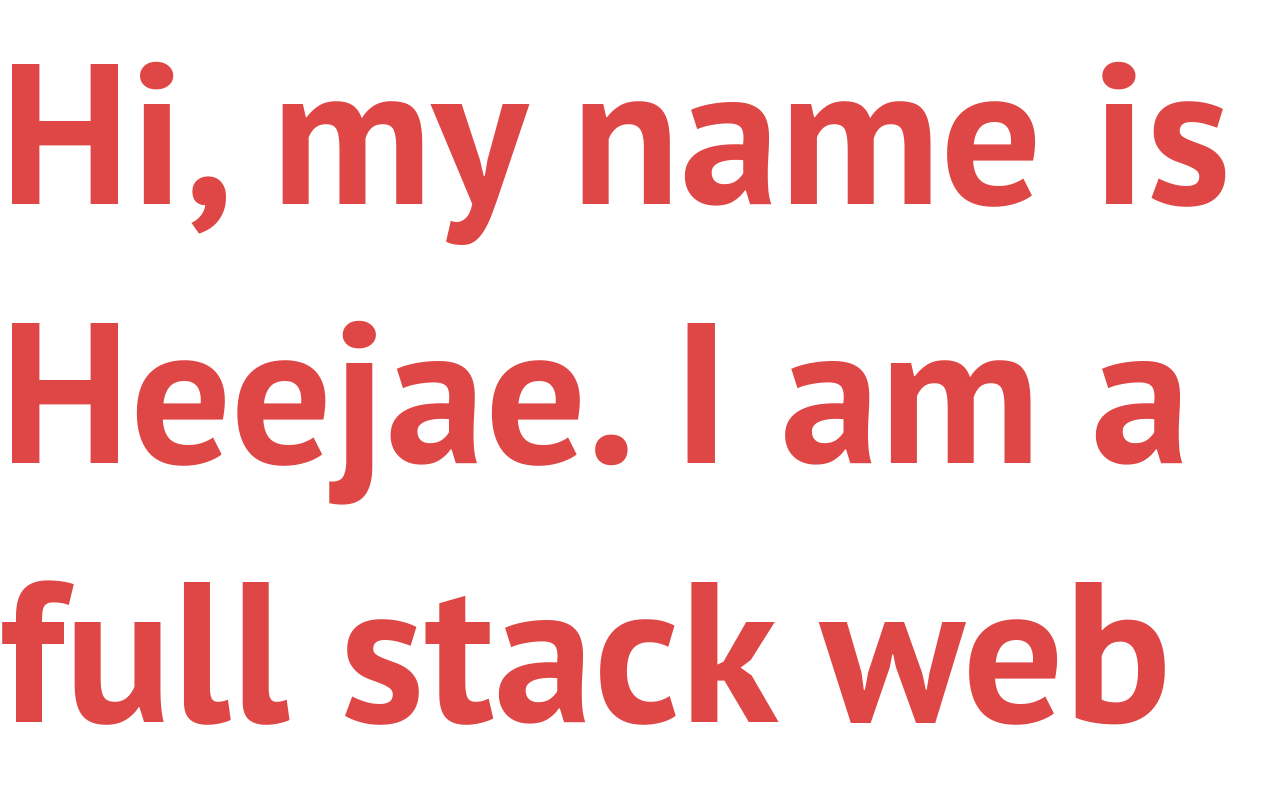
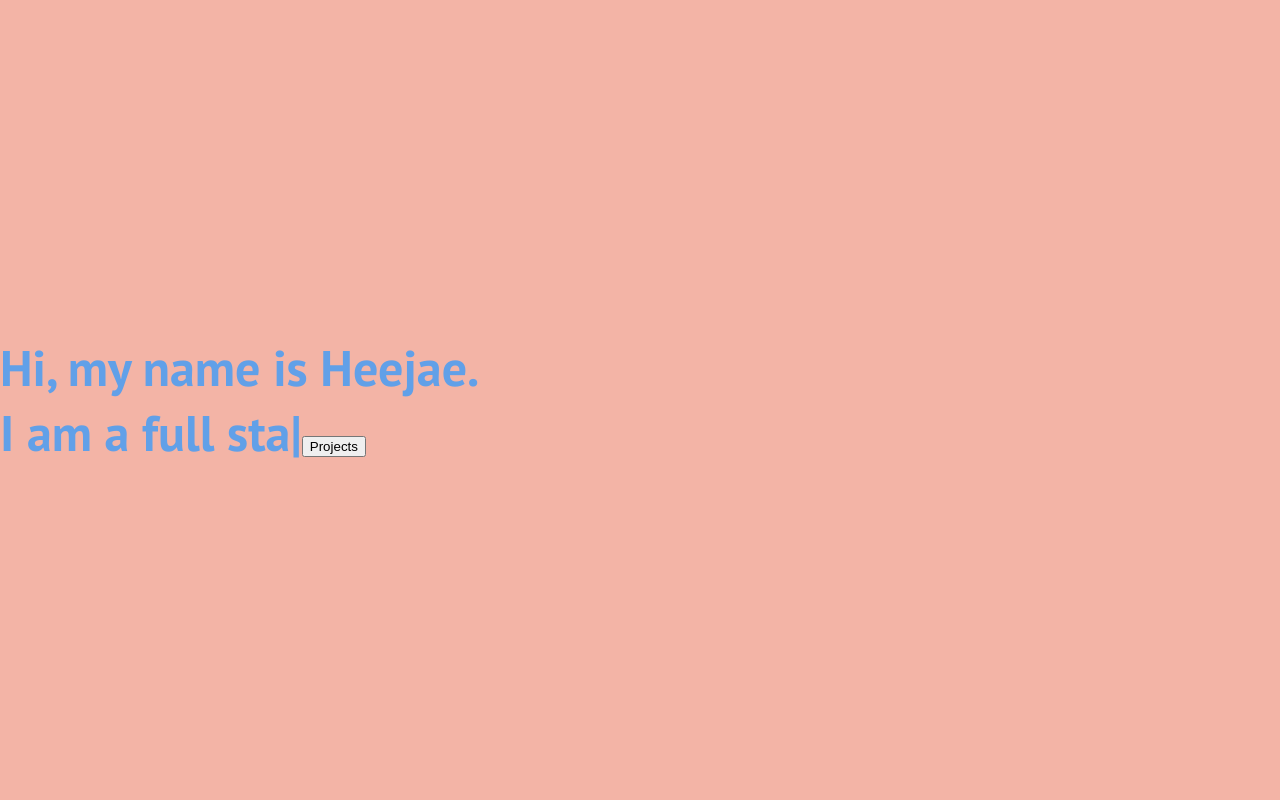
Before and after one commit to heezhan/portfolio, a React (Create React App) app: page / in a window 1280 px wide. Shown: the top 800 px of the page. Built offline with nearby package versions, Linux system fonts and the light colour scheme.

Commit message:
animated intro message

```diff
--- a/package.json
+++ b/package.json
@@ -9,7 +9,8 @@
     "react": "^16.12.0",
     "react-dom": "^16.12.0",
     "react-scripts": "3.3.0",
-    "react-scroll": "^1.7.15"
+    "react-scroll": "^1.7.15",
+    "typed.js": "^2.0.11"
   },
   "scripts": {
     "start": "react-scripts start",
--- a/src/App.css
+++ b/src/App.css
@@ -1,3 +1,3 @@
-.App {
+/* .App {
   text-align: center;
-}
+} */
--- a/src/components/Homepage.js
+++ b/src/components/Homepage.js
@@ -1,21 +1,39 @@
 import React from 'react';
 import '../styles/Homepage.css';
+import Typed from 'typed.js';
 
 class Homepage extends React.Component {
-    handleScroll = (event) => {
-        let element = event.target
-        if (element.scrollHeight - element.scrollTop === element.clientHeight) {
-            console.log('hey')
-        }
+    componentDidMount() {
+      const options = {
+          strings: ["Hi, my name is Heejae. \nI am a full stack web developer."],
+          typeSpeed: 100,
+          startDelay: 50
+      };
+      this.typed = new Typed(this.el, options);
+    }
+
+    componentWillUnmount() {
+      this.typed.destroy();
     }
 
     render() {
         return (
-            <div className="homepage" onScroll={this.handleScroll}>
+            <div className="homepage">
                 <div className="intro">
-                    Hi, my name is Heejae. I am a full stack web developer in D.C.
+                    <span
+                        style={{ whiteSpace: 'pre' }}
+                        ref={(el) => { this.el = el; }}
+                    />
+                    <button>Projects</button>
                 </div>
             </div>
+
+            // <button onClick={() => this.typed.toggle()}>Toggle</button>
+            // <button onClick={() => this.typed.start()}>Start</button>
+            // <button onClick={() => this.typed.stop()}>Stop</button>
+            // <button onClick={() => this.typed.reset()}>Reset</button>
+            // <button onClick={() => this.typed.destroy()}>Destroy</button>
+
         )
     }
 }
--- a/src/styles/Homepage.css
+++ b/src/styles/Homepage.css
@@ -1,10 +1,13 @@
-/* .homepage {
-    background-color: rgb(245, 238, 228);
+.homepage {
+    background-color: rgb(243, 180, 166);
     height: 100vh;
-} */
+    display: grid;
+    align-items: center;
+}
 
 .intro {
-    color: rgb(222, 71, 69);
+    color: rgb(97, 160, 232);
     font-family: 'PT Sans', sans-serif;
-    font-size: 200px;
+    font-size: 50px;
+    text-align: left;
 }
```
Also changed, not shown: 1 other file (tests, documents, lock files or other folders).
